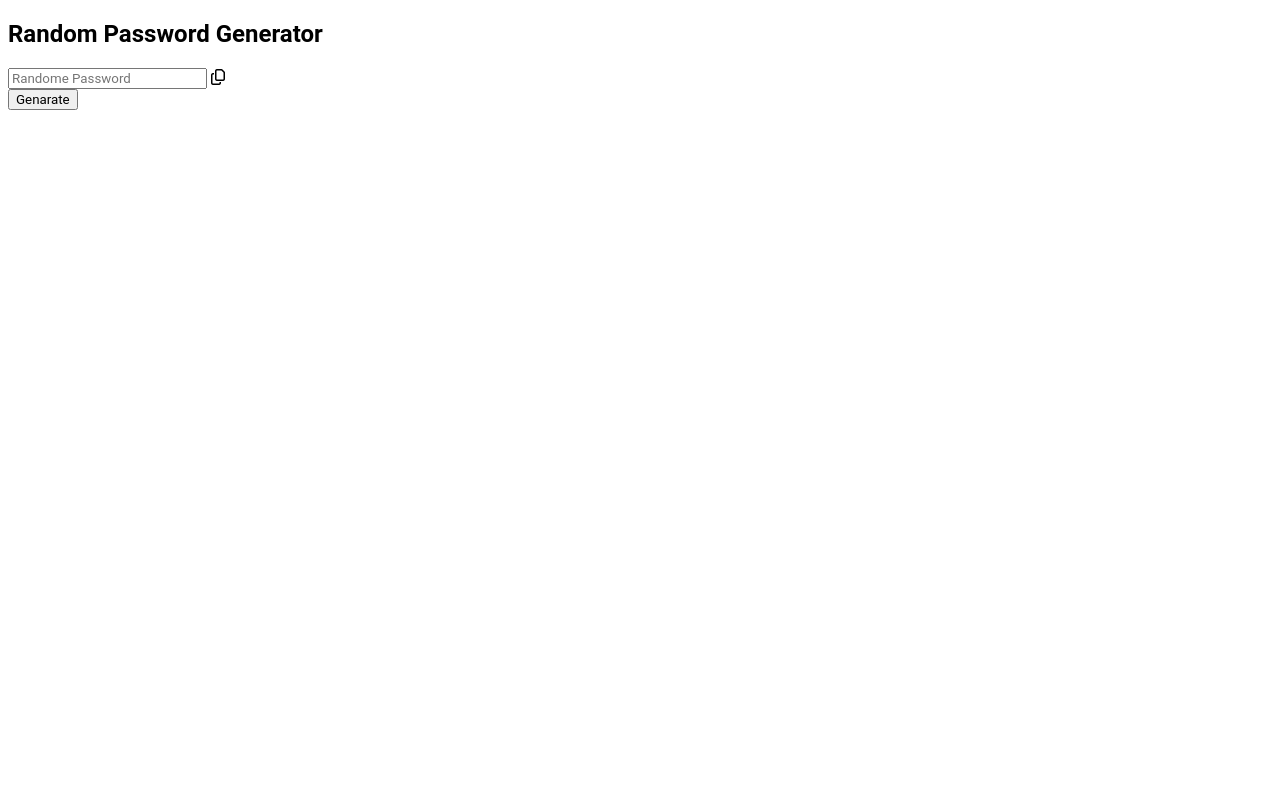
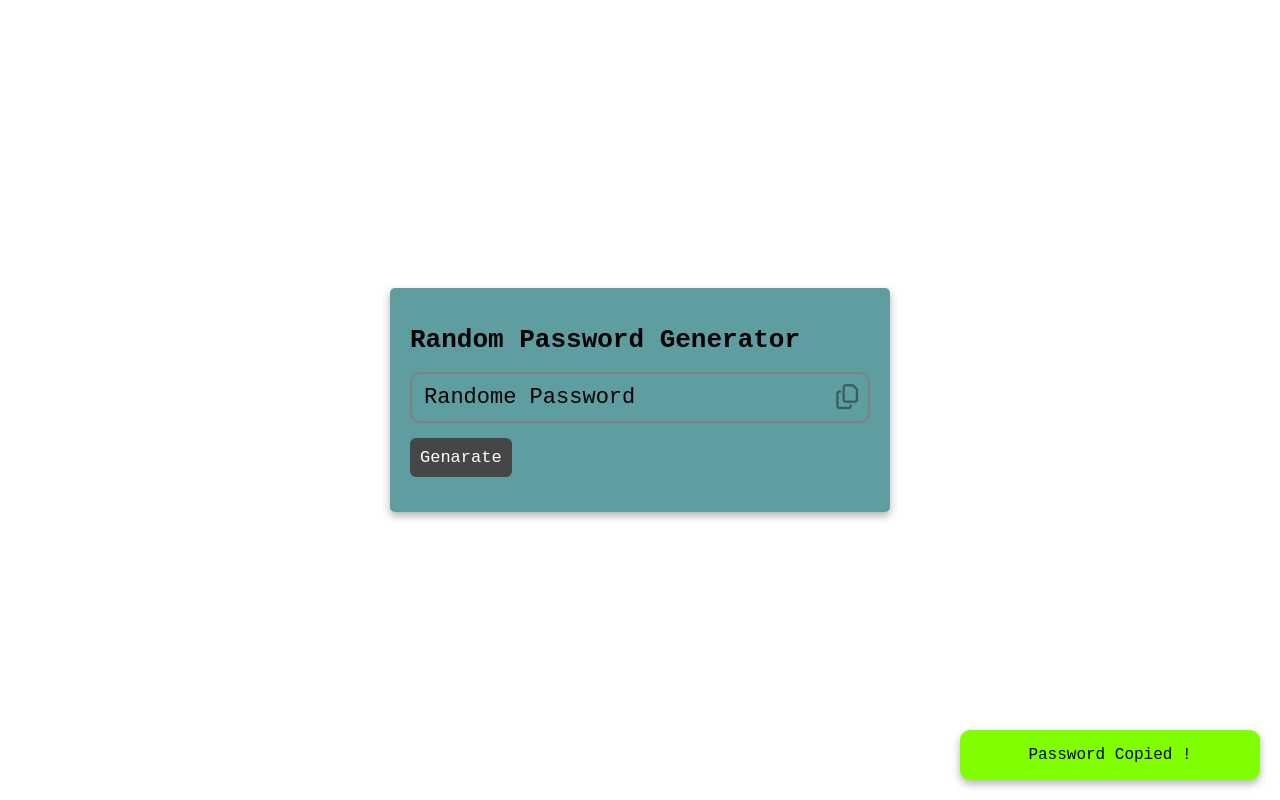
Before and after one commit to PathumChinthaka/JS-Random-Password, a plain HTML site: page index.html in a window 1280 px wide. Drawn offline with Linux system fonts and the light colour scheme.

Commit message:
styling finished

```diff
--- a/Css/style.css
+++ b/Css/style.css
@@ -1,4 +1,95 @@
 *{
     box-sizing: border-box;
-    font-family: 'Roboto',sans-serif;
+    font-family: monospace;
 }
+
+body{
+    display: flex;
+    justify-content: center;
+    align-items: center;
+    margin: 0;
+    height: 100vh;
+}
+
+.container{
+    width: 500px;
+    background-color: cadetblue;
+    border-radius:5px;
+    padding: 20px;
+    box-shadow: 0 4px 8px rgba(0, 0, 0,0.3);
+    margin: 10px;
+}
+
+h1{
+}
+
+.view-password{
+    border: 2px solid gray;
+    padding: 10px;
+    border-radius: 10px;
+    display: flex;
+    justify-content: space-between;
+    align-items: center;
+}
+
+input{
+    background-color: transparent;
+    border: none;
+    outline: none;
+    font-size: 22px;
+    letter-spacing: 3px;
+}
+
+input::placeholder{
+    letter-spacing: 0px;
+    color: black;
+}
+
+.fa-copy{
+    cursor: pointer;
+    font-size: 25px;
+    opacity: 0.4;
+}
+
+.fa-copy:hover{
+    opacity: 0.7;
+}
+
+.btn{
+    background-color: rgb(71, 70, 70);
+    color: white;
+    border: none;
+    border-radius: 6px;
+    margin: 15px 0;
+    padding: 10px 10px;
+    font-size: 17px;
+}
+
+.btn:hover{
+    background-color: blueviolet;
+    color: white;
+    transition:ease-in-out background 0.3s;
+}
+
+.btn:active{
+    transform: scale(0.95);
+}
+
+.alert-container{
+    position: fixed;
+    width: 300px;
+    height: 50px;
+    background-color: chartreuse;
+    box-shadow: 0 4px 8px rgba(0, 0, 0,0.3);
+    right: 20px;
+    bottom: 20px;
+    border-radius: 10px;
+    display: flex;
+    align-items: center;
+    font-size: 16px;
+    justify-content: center;
+}
+
+.active.alert-container{
+    right: -300px;
+}
--- a/index.html
+++ b/index.html
@@ -9,15 +9,16 @@
 </head>
 <body>
     <div class="container">
-        <h2>Random Password Generator</h2>
+        <h1>Random Password Generator</h1>
         <div class="view-password">
             <input type="text" id="Password" placeholder="Randome Password" readonly>
             <i class="fa-regular fa-copy"></i>
         </div>
-        <button>Genarate</button>
+    <button class="btn">Genarate</button>
     </div>
-    <alert-container>
+    <div class="alert-container">
+        Password Copied !
+    </div>
 
-    </alert-container>
 </body>
 </html>
```
